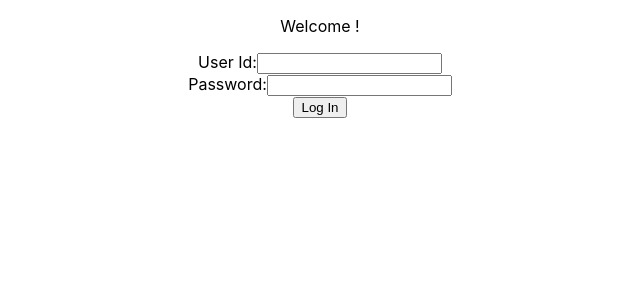
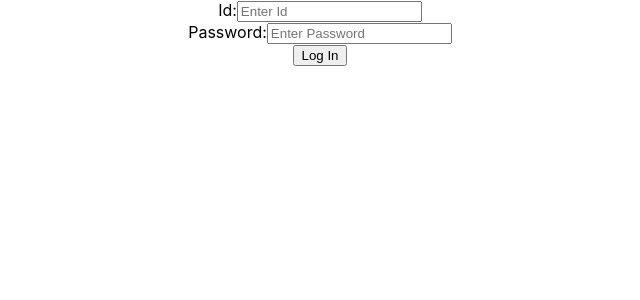
Before and after one commit to nagajayasree/2021, a React (Create React App) app: page / in a window 1280 px wide. Shown: the top 300 px of the page, without its empty margins (320-960 px from the left). Built offline with nearby package versions, Linux system fonts and the light colour scheme.

Commit message:
added new

```diff
--- a/src/App.tsx
+++ b/src/App.tsx
@@ -22,7 +22,7 @@ import { CapEachWord } from "./exercises/capEachWord";
 import { AdjElemProd } from "./exercises/adjElemProd";
 import { Modal, PortalButton } from "./topics/portal";
 import { PopUp } from "./exercises/popUp";
-import { UserLogin } from "./practice/UserLogin";
+import { Main } from "./practice/Main";
 
 function App() {
   return (
@@ -73,7 +73,8 @@ function App() {
       <Modal>Portal</Modal>
       <PortalButton>Button in modalRoot</PortalButton>
       <PopUp /> */}
-      <UserLogin />
+      {/* <UserLogin /> */}
+      <Main />
     </div>
   );
 }
--- a/src/practice/Button.tsx
+++ b/src/practice/Button.tsx
@@ -2,7 +2,7 @@ export interface ButtonInterface {
   value?: string;
   type?: any;
   children?: string;
-  onClick?(e: React.MouseEvent<HTMLButtonElement>): any;
+  onClick?(): void;
 }
 export const Button = ({ value, type, onClick, children }: ButtonInterface) => {
   return (
--- a/src/practice/Input.tsx
+++ b/src/practice/Input.tsx
@@ -1,9 +1,22 @@
 export interface InputInterface {
   value?: string | number;
   type?: string;
+  placeholder?: string;
   onChange?(e: React.FormEvent<HTMLInputElement>): void;
 }
 
-export const Input = ({ type, value, onChange }: InputInterface) => {
-  return <input type={type} value={value} onChange={onChange} />;
+export const Input = ({
+  type,
+  value,
+  placeholder,
+  onChange,
+}: InputInterface) => {
+  return (
+    <input
+      type={type}
+      value={value}
+      placeholder={placeholder}
+      onChange={onChange}
+    />
+  );
 };
--- /dev/null
+++ b/src/practice/LoginUI.tsx
@@ -0,0 +1,40 @@
+import * as React from "react";
+import { Button } from "./Button";
+import { Input } from "./Input";
+import { UContext } from "./context";
+
+export const LoginUI = () => {
+  const userCtxt = React.useContext(UContext);
+  const [userName, setName] = React.useState(userCtxt?.name);
+  const [userId, setId] = React.useState(userCtxt?.id);
+  const [userPassword, setPassword] = React.useState(userCtxt?.password);
+  return (
+    <>
+      <div>
+        <label htmlFor="">
+          Id:
+          <Input
+            type={"text"}
+            placeholder={"Enter Id"}
+            value={userId}
+            onChange={(e) => setId(e.currentTarget.value)}
+          />
+        </label>
+      </div>
+      <div>
+        <label htmlFor="">
+          Password:
+          <Input
+            type={"text"}
+            placeholder={"Enter Password"}
+            value={userPassword}
+            onChange={(e) => setPassword(e.currentTarget.value)}
+          />
+        </label>
+      </div>
+      <div>
+        <Button>Log In</Button>
+      </div>
+    </>
+  );
+};
--- /dev/null
+++ b/src/practice/Main.tsx
@@ -0,0 +1,37 @@
+import * as React from "react";
+import { UContext, UserInterface } from "./context";
+import { LoginUI } from "./LoginUI";
+
+const UserInfo: UserInterface = {
+  name: "",
+  id: "",
+  password: "",
+};
+
+const userArr = [
+  {
+    name: "user1",
+    id: "id1",
+    password: "pass1",
+  },
+  {
+    name: "user2",
+    id: "id2",
+    password: "pass2",
+  },
+];
+
+let usersArr: [
+  { name: "u1"; id: "i1"; password: "p1" },
+  { name: "u2"; id: "i2"; password: "p2" }
+];
+
+export const Main = () => {
+  return (
+    <div>
+      <UContext.Provider value={UserInfo}>
+        <LoginUI />
+      </UContext.Provider>
+    </div>
+  );
+};
--- a/src/practice/User.tsx
+++ /dev/null
@@ -1,57 +0,0 @@
-import * as React from "react";
-import { UContext, UserInterface } from "./context";
-import { Input } from "./Input";
-import { Button } from "./Button";
-
-export const User = ({ name, id, password }: UserInterface) => {
-  const userCtxt = React.useContext(UContext);
-  const [userName, setName] = React.useState(userCtxt?.name);
-  const [userId, setId] = React.useState(userCtxt?.id);
-  const [userPassword, setPassword] = React.useState(userCtxt?.password);
-  const [status, setStatus] = React.useState("");
-
-  return (
-    <>
-      <p>Welcome {userName}!</p>
-      <div>
-        <label htmlFor="userId" placeholder="Enter Id">
-          User Id:
-          <Input
-            value={userId}
-            type={"text"}
-            onChange={(e: React.FormEvent<HTMLInputElement>) =>
-              setId(e.currentTarget.value)
-            }
-          />
-          {/* <input
-            type="text"
-            value={id}
-            onChange={(e: React.FormEvent<HTMLInputElement>) =>
-              setId(e.currentTarget.value)
-            }
-          /> */}
-        </label>
-      </div>
-      <div>
-        <label htmlFor="pwd" placeholder="Enter Password">
-          Password:
-          <Input
-            value={userPassword}
-            type={"text"}
-            onChange={(e) => setPassword(e.currentTarget.value)}
-          />
-          {/* <input
-            type="text"
-            value={password}
-            onChange={(e: React.FormEvent<HTMLInputElement>) =>
-              setPassword(e.currentTarget.value)
-            }
-          /> */}
-        </label>
-      </div>
-      <div>
-        <Button type={"button"}>Log In</Button>
-      </div>
-    </>
-  );
-};
--- a/src/practice/UserLogin.tsx
+++ /dev/null
@@ -1,19 +0,0 @@
-import * as React from "react";
-import { UContext, UserInterface } from "./context";
-import { User } from "./User";
-
-const UserInfo: UserInterface = {
-  name: "",
-  id: "",
-  password: "",
-};
-
-export const UserLogin = () => {
-  return (
-    <div>
-      <UContext.Provider value={UserInfo}>
-        <User id={"user1"} password={12345} />
-      </UContext.Provider>
-    </div>
-  );
-};
```
Also changed, not shown: src/practice/GetUser.tsx (added, +18 -0 lines), 1 other file (tests, documents, lock files or other folders).
